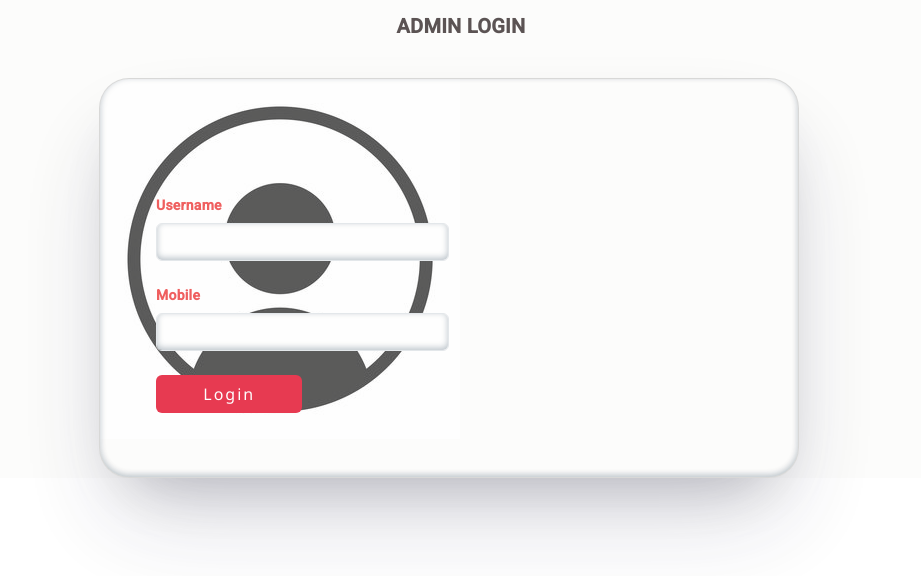
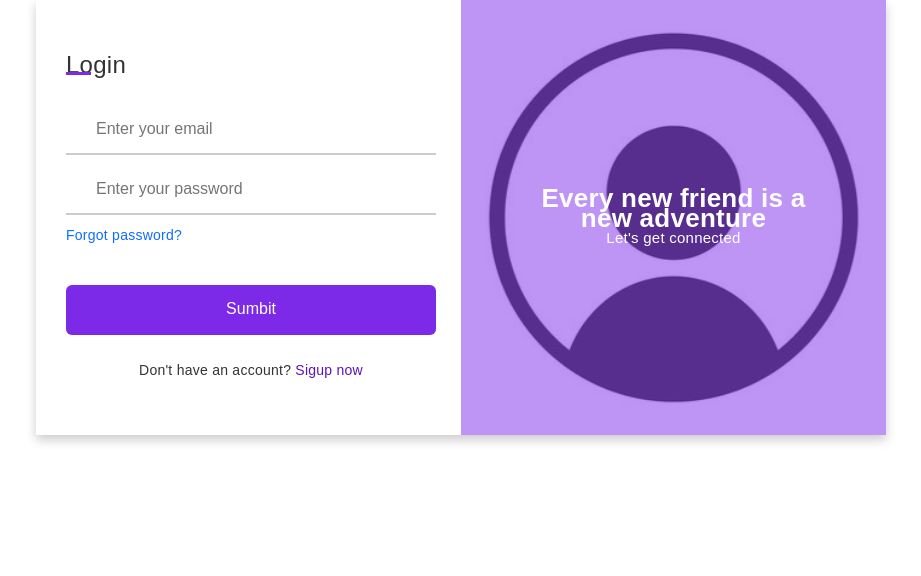
Before and after one commit to Dineshrao0058/matha-admin, an Angular app: page /admin in a window 1280 px wide. Shown: the top 576 px of the page, without its empty margins (179-1100 px from the left). Built offline with nearby package versions, Linux system fonts and the light colour scheme.

Commit message:
admin changes

```diff
--- a/src/app/Admin/admin-login/admin-login.component.html
+++ b/src/app/Admin/admin-login/admin-login.component.html
@@ -1,30 +1,135 @@
-<div class="container-fluid main ">
-    <div class="row">
-        <div class="text-center  p-3">
-            <span class="c-title">Admin Login</span>
+<!-- <div class="container">
+    <input type="checkbox" id="flip">
+    <div class="cover">
+        <div class="front">
+            <img src="images/frontImg.jpg" alt="">
+            <div class="text">
+                <span class="text-1">Every new friend is a <br> new adventure</span>
+                <span class="text-2">Let's get connected</span>
+            </div>
         </div>
-        <div class="row">
-            <div class="col-sm-8  m-auto">
-                <div class="card loginpage logincard mt-4 ">
-                    <div class="row">
-                        <div class="col-sm-6 p-4 m-4">
-                            <h2 class=" text-center  text-white login">Admin Login</h2>
-                            <form [formGroup]="loginForm" >
-                                <div class="mb-4">
-                                    <label class="form-label fl">Username</label>
-                                    <input type="text" class="form-control ip" name="username" formControlName="username" >
-                                </div>
-                                <div class="mb-4">
-                                    <label class="form-label fl">Mobile</label>
-                                    <input type="password" class="form-control ip" name="password" formControlName="mobileno" >
-                                </div>
-                                <div class="mt-4  ">
-                                    <button type="submit" (click)="login()" class="btn main-btn w-50">Login</button>
-                                </div>
-                            </form>
+        <div class="back">
+            <div class="text">
+                <span class="text-1">Complete miles of journey <br> with one step</span>
+                <span class="text-2">Let's get started</span>
+            </div>
+        </div>
+    </div>
+    <div class="forms">
+        <div class="form-content">
+            <div class="login-form">
+                <div class="title">Login</div>
+                <form action="#">
+                    <div class="input-boxes">
+                        <div class="input-box">
+                            <i class="fas fa-envelope"></i>
+                            <input type="text" placeholder="Enter your email" required>
+                        </div>
+                        <div class="input-box">
+                            <i class="fas fa-lock"></i>
+                            <input type="password" placeholder="Enter your password" required>
+                        </div>
+                        <div class="text"><a href="#">Forgot password?</a></div>
+                        <div class="button input-box">
+                            <input type="submit" value="Sumbit">
+                        </div>
+                        <div class="text sign-up-text">Don't have an account? <label for="flip">Sigup now</label></div>
+                    </div>
+                </form>
+            </div>
+            <div class="signup-form">
+                <div class="title">Signup</div>
+                <form action="#">
+                    <div class="input-boxes">
+                        <div class="input-box">
+                            <i class="fas fa-user"></i>
+                            <input type="text" placeholder="Enter your name" required>
+                        </div>
+                        <div class="input-box">
+                            <i class="fas fa-envelope"></i>
+                            <input type="text" placeholder="Enter your email" required>
+                        </div>
+                        <div class="input-box">
+                            <i class="fas fa-lock"></i>
+                            <input type="password" placeholder="Enter your password" required>
+                        </div>
+                        <div class="button input-box">
+                            <input type="submit" value="Sumbit">
+                        </div>
+                        <div class="text sign-up-text">Already have an account? <label for="flip">Login now</label>
                         </div>
                     </div>
-                </div>
+                </form>
+            </div>
+        </div>
+    </div>
+</div> -->
+
+
+
+<div class="container m-auto main">
+    <input type="checkbox" id="flip">
+    <div class="cover">
+        <div class="front">
+            <img src="assets/images/adminlogo.jpg" alt="">
+            <div class="text">
+                <span class="text-1">Every new friend is a <br> new adventure</span>
+                <span class="text-2">Let's get connected</span>
+            </div>
+        </div>
+        <div class="back">
+            <!--<img class="backImg" src="images/backImg.jpg" alt="">-->
+            <div class="text">
+                <span class="text-1">Complete miles of journey <br> with one step</span>
+                <span class="text-2">Let's get started</span>
+            </div>
+        </div>
+    </div>
+    <div class="forms">
+        <div class="form-content">
+            <div class="login-form">
+                <div class="title">Login</div>
+                <form action="#">
+                    <div class="input-boxes">
+                        <div class="input-box">
+                            <i class="fas fa-envelope"></i>
+                            <input type="text" placeholder="Enter your email" required>
+                        </div>
+                        <div class="input-box">
+                            <i class="fas fa-lock"></i>
+                            <input type="password" placeholder="Enter your password" required>
+                        </div>
+                        <div class="text"><a href="#">Forgot password?</a></div>
+                        <div class="button input-box">
+                            <input type="submit" value="Sumbit">
+                        </div>
+                        <div class="text sign-up-text">Don't have an account? <label for="flip">Sigup now</label></div>
+                    </div>
+                </form>
+            </div>
+            <div class="signup-form">
+                <div class="title">Signup</div>
+                <form action="#">
+                    <div class="input-boxes">
+                        <div class="input-box">
+                            <i class="fas fa-user"></i>
+                            <input type="text" placeholder="Enter your name" required>
+                        </div>
+                        <div class="input-box">
+                            <i class="fas fa-envelope"></i>
+                            <input type="text" placeholder="Enter your email" required>
+                        </div>
+                        <div class="input-box">
+                            <i class="fas fa-lock"></i>
+                            <input type="password" placeholder="Enter your password" required>
+                        </div>
+                        <div class="button input-box">
+                            <input type="submit" value="Sumbit">
+                        </div>
+                        <div class="text sign-up-text">Already have an account? <label for="flip">Login now</label>
+                        </div>
+                    </div>
+                </form>
             </div>
         </div>
     </div>
--- a/src/app/Admin/admin-login/admin-login.component.scss
+++ b/src/app/Admin/admin-login/admin-login.component.scss
@@ -1,52 +1,303 @@
-.main {
-    background-color: rgb(252, 252, 251);
+// .main {
+//     background-color: rgb(252, 252, 251);
+// }
+
+// .c-title {
+//     text-align: center;
+//     font-weight: bold;
+//     text-transform: uppercase;
+//     color: rgb(91, 83, 83);
+//     font-size: 20px;
+// }
+
+// .logincard {
+//     background: none;
+//     margin: auto;
+//     height: 400px;
+//     width: 700px;
+//     box-shadow: rgba(50, 50, 93, 0.25) 0px 50px 100px -20px, rgba(0, 0, 0, 0.3) 0px 30px 60px -30px, rgba(10, 37, 64, 0.35) 0px -2px 6px 0px inset;
+// }
+
+// .fl {
+//     color: rgb(171, 8, 8);
+//     font-weight: bold;
+//      font-family: 'Times New Roman', Times, serif;
+// }
+
+// .main-btn {
+//     background-color: rgb(226, 10, 39);
+//     color: white;
+//     font-weight: 500;
+//     letter-spacing: 2px;
+//     font-family: 'Segoe UI', Tahoma, Geneva, Verdana, sans-serif;
+// }
+
+// .main-btn:hover {
+//     color: white;
+//     background-color: rgb(96, 62, 5);
+
+// }
+
+// .loginpage {
+//     background-image: url('../../../assets/images/adminlogo.jpg');
+//     background-repeat: no-repeat;
+//     padding: 20px;
+//     opacity: 70%;
+//     border-radius: 30px;
+// }
+
+// input {
+//     color: rgb(142, 140, 140);
+//     box-shadow: rgba(50, 50, 93, 0.25) 0px 50px 100px -20px, rgba(0, 0, 0, 0.3) 0px 30px 60px -30px, rgba(10, 37, 64, 0.35) 0px -2px 6px 0px inset;
+// }
+* {
+
+    box-sizing: border-box;
+    font-family: "Poppins", sans-serif;
 }
 
-.c-title {
-    text-align: center;
-    font-weight: bold;
-    text-transform: uppercase;
-    color: rgb(91, 83, 83);
-    font-size: 20px;
+.main {
+    padding-top: 80px;
+    display: flex;
+    align-items: center;
+    justify-content: center;
+    background: #7d2ae8;
+    padding: 30px;
 }
 
-.logincard {
-    background: none;
-    margin: auto;
-    height: 400px;
-    width: 700px;
-    box-shadow: rgba(50, 50, 93, 0.25) 0px 50px 100px -20px, rgba(0, 0, 0, 0.3) 0px 30px 60px -30px, rgba(10, 37, 64, 0.35) 0px -2px 6px 0px inset;
+.container {
+    position: relative;
+    max-width: 850px;
+    width: 100%;
+    background: #fff;
+    padding: 40px 30px;
+    box-shadow: 0 5px 10px rgba(0, 0, 0, 0.2);
+    perspective: 2700px;
 }
 
-.fl {
-    color: rgb(237, 57, 57);
-    font-weight: bold;
-    // font-family: 'Times New Roman', Times, serif;
+.container .cover {
+    position: absolute;
+    top: 0;
+    left: 50%;
+    height: 100%;
+    width: 50%;
+    z-index: 98;
+    transition: all 1s ease;
+    transform-origin: left;
+    transform-style: preserve-3d;
 }
 
-.main-btn {
-    background-color: rgb(226, 10, 39);
-    color: white;
-    font-weight: 500;
-    letter-spacing: 2px;
-    font-family: 'Segoe UI', Tahoma, Geneva, Verdana, sans-serif;
+.container #flip:checked~.cover {
+    transform: rotateY(-180deg);
 }
 
-.main-btn:hover {
-    color: white;
-    background-color: rgb(96, 62, 5);
-
+.container .cover .front,
+.container .cover .back {
+    position: absolute;
+    top: 0;
+    left: 0;
+    height: 100%;
+    width: 100%;
 }
 
-.loginpage {
-    background-image: url('../../../assets/images/adminlogo.jpg');
-    background-repeat: no-repeat;
-    padding: 20px;
-    opacity: 80%;
-    border-radius: 30px;
+.cover .back {
+    transform: rotateY(180deg);
+    backface-visibility: hidden;
 }
 
-input {
-    color: white;
-    box-shadow: rgba(50, 50, 93, 0.25) 0px 50px 100px -20px, rgba(0, 0, 0, 0.3) 0px 30px 60px -30px, rgba(10, 37, 64, 0.35) 0px -2px 6px 0px inset;
+.container .cover::before,
+.container .cover::after {
+    content: '';
+    position: absolute;
+    height: 100%;
+    width: 100%;
+    background: #7d2ae8;
+    opacity: 0.5;
+    z-index: 12;
 }
+
+.container .cover::after {
+    opacity: 0.3;
+    transform: rotateY(180deg);
+    backface-visibility: hidden;
+}
+
+.container .cover img {
+    position: absolute;
+    height: 100%;
+    width: 100%;
+    object-fit: cover;
+    z-index: 10;
+}
+
+.container .cover .text {
+    position: absolute;
+    z-index: 130;
+    height: 100%;
+    width: 100%;
+    display: flex;
+    flex-direction: column;
+    align-items: center;
+    justify-content: center;
+}
+
+.cover .text .text-1,
+.cover .text .text-2 {
+    font-size: 26px;
+    font-weight: 600;
+    color: #fff;
+    text-align: center;
+}
+
+.cover .text .text-2 {
+    font-size: 15px;
+    font-weight: 500;
+}
+
+.container .forms {
+    height: 100%;
+    width: 100%;
+    background: #fff;
+}
+
+.container .form-content {
+    display: flex;
+    align-items: center;
+    justify-content: space-between;
+}
+
+.form-content .login-form,
+.form-content .signup-form {
+    width: calc(100% / 2 - 25px);
+}
+
+.forms .form-content .title {
+    position: relative;
+    font-size: 24px;
+    font-weight: 500;
+    color: #333;
+}
+
+.forms .form-content .title:before {
+    content: '';
+    position: absolute;
+    left: 0;
+    bottom: 0;
+    height: 3px;
+    width: 25px;
+    background: #7d2ae8;
+}
+
+.forms .signup-form .title:before {
+    width: 20px;
+}
+
+.forms .form-content .input-boxes {
+    margin-top: 30px;
+}
+
+.forms .form-content .input-box {
+    display: flex;
+    align-items: center;
+    height: 50px;
+    width: 100%;
+    margin: 10px 0;
+    position: relative;
+}
+
+.form-content .input-box input {
+    height: 100%;
+    width: 100%;
+    outline: none;
+    border: none;
+    padding: 0 30px;
+    font-size: 16px;
+    font-weight: 500;
+    border-bottom: 2px solid rgba(0, 0, 0, 0.2);
+    transition: all 0.3s ease;
+}
+
+.form-content .input-box input:focus,
+.form-content .input-box input:valid {
+    border-color: #7d2ae8;
+}
+
+.form-content .input-box i {
+    position: absolute;
+    color: #7d2ae8;
+    font-size: 17px;
+}
+
+.forms .form-content .text {
+    font-size: 14px;
+    font-weight: 500;
+    color: #333;
+}
+
+.forms .form-content .text a {
+    text-decoration: none;
+}
+
+.forms .form-content .text a:hover {
+    text-decoration: underline;
+}
+
+.forms .form-content .button {
+    color: #fff;
+    margin-top: 40px;
+}
+
+.forms .form-content .button input {
+    color: #fff;
+    background: #7d2ae8;
+    border-radius: 6px;
+    padding: 0;
+    cursor: pointer;
+    transition: all 0.4s ease;
+}
+
+.forms .form-content .button input:hover {
+    background: #5b13b9;
+}
+
+.forms .form-content label {
+    color: #5b13b9;
+    cursor: pointer;
+}
+
+.forms .form-content label:hover {
+    text-decoration: underline;
+}
+
+.forms .form-content .login-text,
+.forms .form-content .sign-up-text {
+    text-align: center;
+    margin-top: 25px;
+}
+
+.container #flip {
+    display: none;
+}
+
+@media (max-width: 730px) {
+    .container .cover {
+        display: none;
+    }
+
+    .form-content .login-form,
+    .form-content .signup-form {
+        width: 100%;
+    }
+
+    .form-content .signup-form {
+        display: none;
+    }
+
+    .container #flip:checked~.forms .signup-form {
+        display: block;
+    }
+
+    .container #flip:checked~.forms .login-form {
+        display: none;
+    }
+}
```
